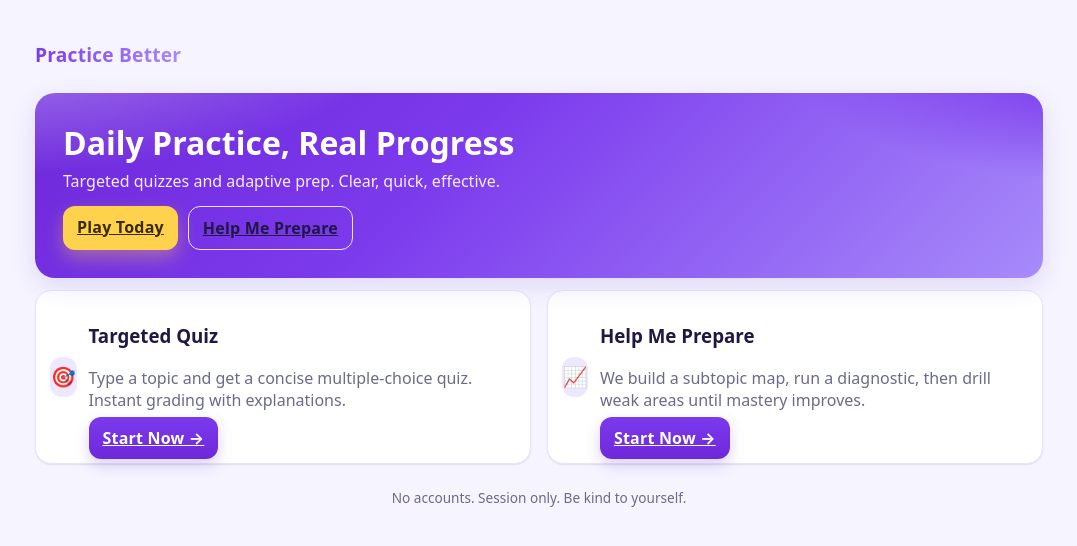
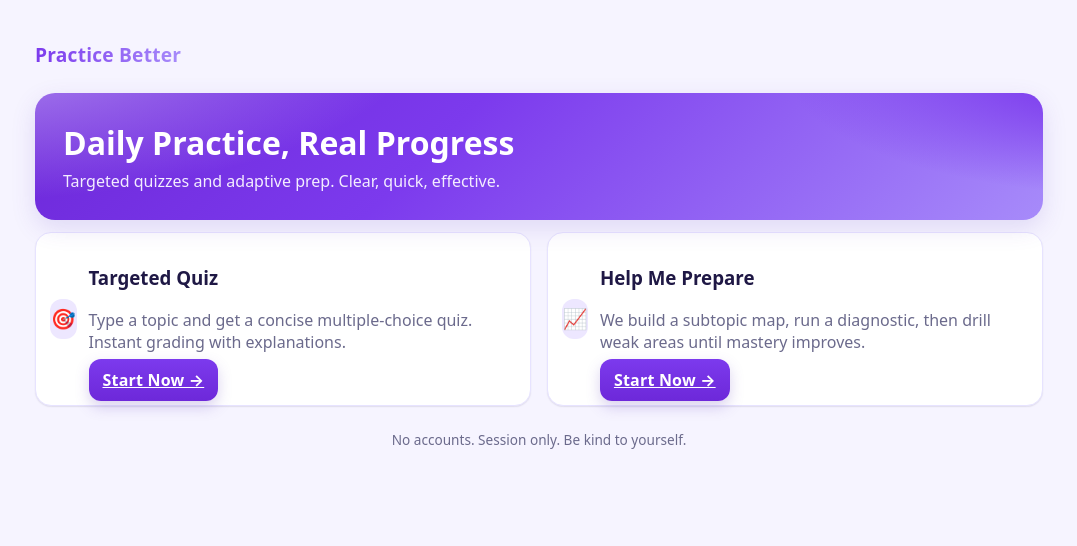
Before and after one commit to dynamiterdx/quizzing-app, a Next.js app: page / in a window 1280 px wide. Shown: the top 546 px of the page, without its empty margins (101-1178 px from the left). Built offline with nearby package versions, Linux system fonts and the light colour scheme.

Commit message:
fix: Remove redundant CTA buttons from hero section to reduce repetition

```diff
--- a/app/page.tsx
+++ b/app/page.tsx
@@ -6,10 +6,7 @@ export default function HomePage() {
       <section className="hero" aria-label="Welcome">
         <h2>Daily Practice, Real Progress</h2>
         <p>Targeted quizzes and adaptive prep. Clear, quick, effective.</p>
-        <div className="actions">
-          <Link className="btn-cta btn" href="/targeted">Play Today</Link>
-          <Link className="btn btn-outline" href="/prepare">Help Me Prepare</Link>
-        </div>
+        {/* CTA buttons removed to avoid repetition with feature cards */}
       </section>
 
       <div className="space" />
```
